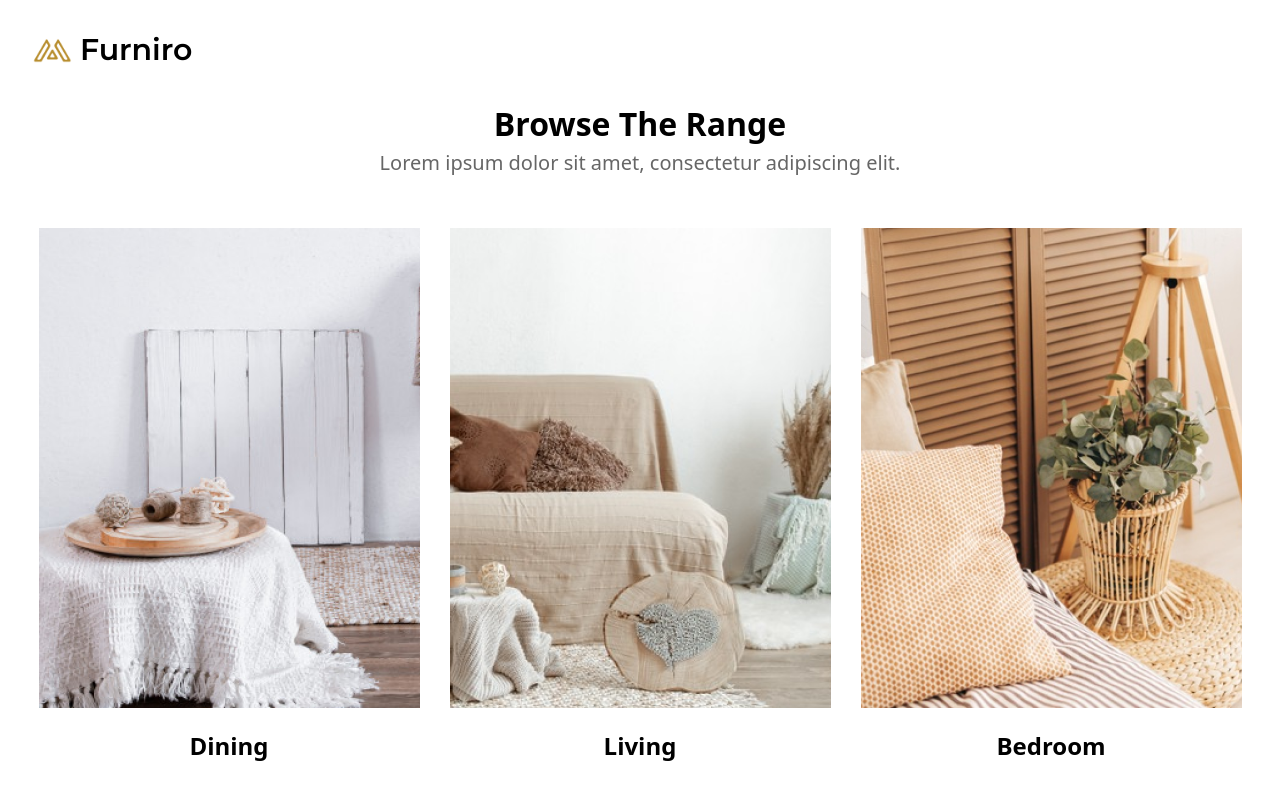
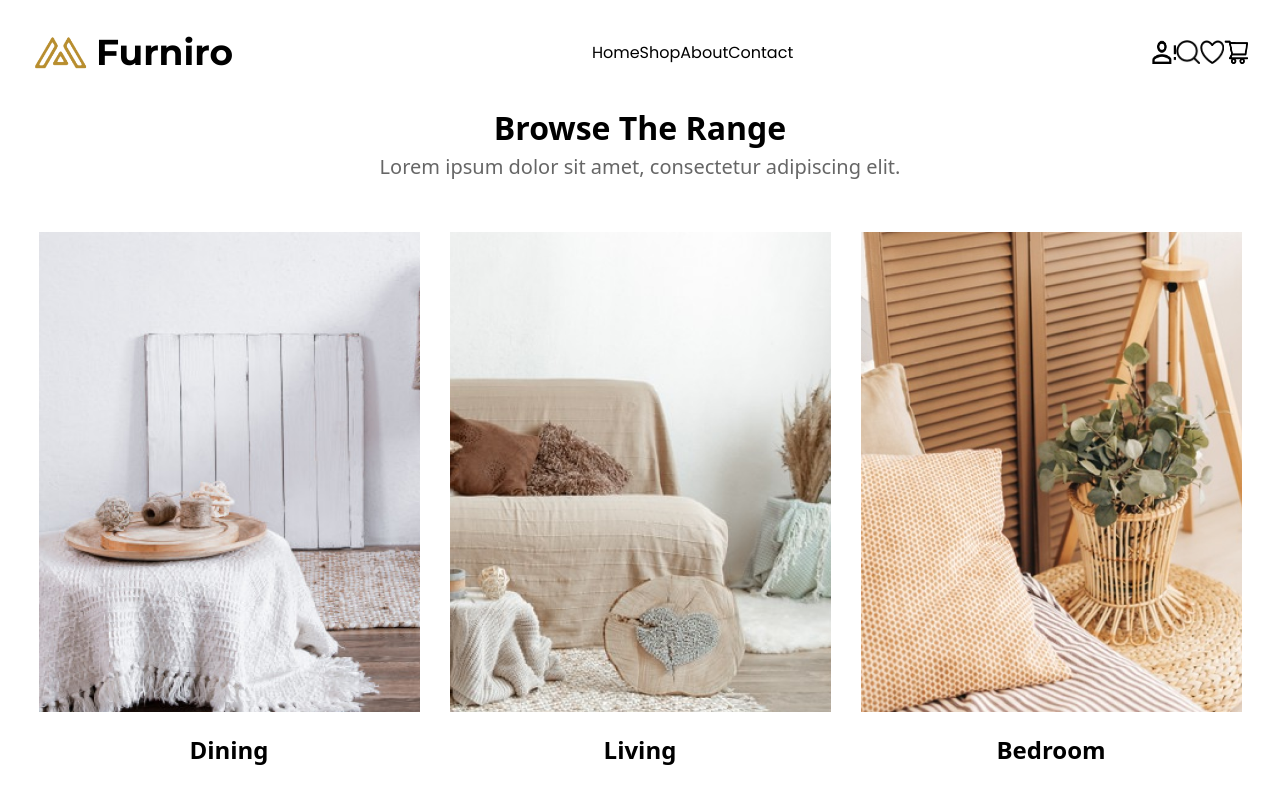
Before and after one commit to Amelss/furnio, a React (Vite) app: page / in a window 1280 px wide. Shown: the top 800 px of the page. Built offline with nearby package versions, Linux system fonts and the light colour scheme.

Commit message:
Adding colors to config and created mobile menu

```diff
--- a/package.json
+++ b/package.json
@@ -12,6 +12,7 @@
   },
   "dependencies": {
     "react": "^18.2.0",
+    "react-burger-menu": "^3.0.9",
     "react-dom": "^18.2.0",
     "react-router": "^6.15.0",
     "react-router-dom": "^6.15.0"
--- a/src/components/Header.jsx
+++ b/src/components/Header.jsx
@@ -1,23 +1,87 @@
 import { Link } from "react-router-dom"
+import { slide as Menu } from "react-burger-menu";
 
 
 export default function Header() {
   return (
-      <div>
-      <div className="">
+    <div>
+      {/* -------------DESKTOP NAV------------- */}
+      <nav className="hidden md:flex p-3 md:p-8 items-center justify-between">
         <div>
-          <div className="flex items-center p-3 md:p-8">
-            <img src="./src/assets/logo.png" alt="logo" className="w-10" />
-            <h2 className="font-montserrat font-bold ml-2 text-3xl">Furniro</h2>
+          <div className="flex items-center ">
+            <img
+              src="./src/assets/logo.png"
+              alt="logo"
+              className="w-10 md:w-14"
+            />
+            <h2 className="font-montserrat font-bold ml-2 text-3xl md:text-4xl">
+              Furniro
+            </h2>
           </div>
-
         </div>
         <div>
-          <Link to={"/"}> </Link>
+          <Link to={"/"} className="font-poppins">
+            Home
+          </Link>
+          <Link to={"/"} className="font-poppins">
+            Shop
+          </Link>
+          <Link to={"/"} className="font-poppins">
+            About
+          </Link>
+          <Link to={"/"} className="font-poppins">
+            Contact
+          </Link>
         </div>
 
-      </div>
+        <div className="flex justify-between">
+          <img
+            src="./src/assets/account.png"
+            alt="logo"
+            className="w-4 md:w-6"
+          />
+          <img
+            src="./src/assets/search.png"
+            alt="logo"
+            className="w-4 md:w-6"
+          />
+          <img src="./src/assets/heart.png" alt="logo" className="w-4 md:w-6" />
+          <img src="./src/assets/cart.png" alt="logo" className="w-4 md:w-6" />
+        </div>
+      </nav>
 
-      </div>
-  )
+      {/*----------------- MOBILE NAV --------------*/}
+      <nav className="md:hidden p-3 items-center justify-between">
+        <div>
+          <div className="flex items-center ">
+            <img
+              src="./src/assets/logo.png"
+              alt="logo"
+              className="w-10 md:w-14"
+            />
+            <h2 className="font-montserrat font-bold ml-2 text-3xl md:text-4xl">
+              Furniro
+            </h2>
+          </div>
+        </div>
+
+        <div>
+          <Menu>
+            <Link to={"/"} className="font-poppins">
+              Home
+            </Link>
+            <Link to={"/"} className="font-poppins">
+              Shop
+            </Link>
+            <Link to={"/"} className="font-poppins">
+              About
+            </Link>
+            <Link to={"/"} className="font-poppins">
+              Contact
+            </Link>
+          </Menu>
+        </div>
+      </nav>
+    </div>
+  );
 }
--- a/src/index.css
+++ b/src/index.css
@@ -1,6 +1,79 @@
-@import url('https://fonts.googleapis.com/css2?family=Inter:wght@200;300;400;500;600;700&family=Montserrat:wght@300;500;600&display=swap');
+@import url('https://fonts.googleapis.com/css2?family=Inter:wght@200;300;400;500;600;700&family=Montserrat:wght@300;500;600;700;800&display=swap');
 @import url('https://fonts.googleapis.com/css2?family=Inter:wght@200;300;400;500;600;700&family=Poppins:wght@200;300;400;500;600&display=swap');
 
 @tailwind base;
 @tailwind components;
 @tailwind utilities;
+
+.bm-burger-button {
+  position: absolute;
+  width: 30px;
+  height: 25px;
+  right: 15px;
+  top: 18px;
+  padding: 3px;
+}
+
+/* Color/shape of burger icon bars */
+.bm-burger-bars {
+  background: #373a47;
+}
+
+/* Color/shape of burger icon bars on hover*/
+.bm-burger-bars-hover {
+  background: #a90000;
+}
+
+/* Position and sizing of clickable cross button */
+.bm-cross-button {
+  height: 24px;
+  width: 24px;
+}
+
+/* Color/shape of close button cross */
+.bm-cross {
+  background: #bdc3c7;
+}
+
+/*
+Sidebar wrapper styles
+Note: Beware of modifying this element as it can break the animations - you should not need to touch it in most cases
+*/
+.bm-menu-wrap {
+   position: absolute;
+   height: 100%;
+   left: 0px;
+   top: 0;
+   margin-left: 0;
+}
+
+/* General sidebar styles */
+.bm-menu {
+  background: pink;
+  width: 100%;
+  left: 0;
+  position: absolute;
+  font-size: 1.15em;
+}
+
+
+/* Wrapper for item list */
+.bm-item-list {
+  color: #b8b7ad;
+  padding: 0.8em;
+}
+
+/* Individual item */
+.bm-item {
+  display: inline-block;
+}
+
+/* Styling of overlay */
+.bm-overlay {
+  background: rgba(0, 0, 0, 0.3);
+  position: absolute;
+  height: 100%;
+  left: 0px;
+  top: 0;
+  margin-left: 0;
+}
--- a/src/output.css
+++ b/src/output.css
@@ -1,4 +1,4 @@
-@import url('https://fonts.googleapis.com/css2?family=Inter:wght@200;300;400;500;600;700&family=Montserrat:wght@300;500;600&display=swap');
+@import url('https://fonts.googleapis.com/css2?family=Inter:wght@200;300;400;500;600;700&family=Montserrat:wght@300;500;600;700;800&display=swap');
 
 @import url('https://fonts.googleapis.com/css2?family=Inter:wght@200;300;400;500;600;700&family=Poppins:wght@200;300;400;500;600&display=swap');
 
@@ -538,14 +538,6 @@ video {
   --tw-backdrop-sepia:  ;
 }
 
-.m-2{
-  margin: 0.5rem;
-}
-
-.m-4{
-  margin: 1rem;
-}
-
 .mb-\[100px\]{
   margin-bottom: 100px;
 }
@@ -556,6 +548,10 @@ video {
 
 .mb-\[60px\]{
   margin-bottom: 60px;
+}
+
+.ml-2{
+  margin-left: 0.5rem;
 }
 
 .ml-\[100px\]{
@@ -574,20 +570,20 @@ video {
   margin-top: 50px;
 }
 
-.ml-4{
-  margin-left: 1rem;
+.flex{
+  display: flex;
 }
 
-.ml-3{
-  margin-left: 0.75rem;
+.hidden{
+  display: none;
 }
 
-.ml-2{
-  margin-left: 0.5rem;
+.w-10{
+  width: 2.5rem;
 }
 
-.flex{
-  display: flex;
+.w-4{
+  width: 1rem;
 }
 
 .w-\[100\%\]{
@@ -598,22 +594,6 @@ video {
   width: 1200px;
 }
 
-.w-10{
-  width: 2.5rem;
-}
-
-.w-20{
-  width: 5rem;
-}
-
-.w-24{
-  width: 6rem;
-}
-
-.w-14{
-  width: 3.5rem;
-}
-
 .max-w-\[285px\]{
   max-width: 285px;
 }
@@ -622,20 +602,16 @@ video {
   flex-direction: column;
 }
 
-.content-center{
-  align-content: center;
-}
-
-.items-end{
-  align-items: flex-end;
-}
-
 .items-center{
   align-items: center;
 }
 
 .justify-center{
   justify-content: center;
+}
+
+.justify-between{
+  justify-content: space-between;
 }
 
 .justify-around{
@@ -654,10 +630,6 @@ video {
   gap: 30px;
 }
 
-.p-2{
-  padding: 0.5rem;
-}
-
 .p-3{
   padding: 0.75rem;
 }
@@ -668,6 +640,15 @@ video {
 
 .font-montserrat{
   font-family: Montserrat;
+}
+
+.font-poppins{
+  font-family: Poppins;
+}
+
+.text-3xl{
+  font-size: 1.875rem;
+  line-height: 2.25rem;
 }
 
 .text-\[16px\]{
@@ -686,16 +667,6 @@ video {
   font-size: 32px;
 }
 
-.text-2xl{
-  font-size: 1.5rem;
-  line-height: 2rem;
-}
-
-.text-3xl{
-  font-size: 1.875rem;
-  line-height: 2.25rem;
-}
-
 .font-bold{
   font-weight: 700;
 }
@@ -710,10 +681,6 @@ video {
 
 .font-semibold{
   font-weight: 600;
-}
-
-.font-black{
-  font-weight: 900;
 }
 
 .leading-\[24px\]{
@@ -757,11 +724,6 @@ video {
   color: rgb(236 72 153 / var(--tw-text-opacity));
 }
 
-.text-red-500{
-  --tw-text-opacity: 1;
-  color: rgb(239 68 68 / var(--tw-text-opacity));
-}
-
 .underline{
   text-decoration-line: underline;
 }
@@ -771,16 +733,114 @@ video {
   outline-offset: 2px;
 }
 
+.bm-burger-button {
+  position: absolute;
+  width: 30px;
+  height: 25px;
+  right: 15px;
+  top: 18px;
+  padding: 3px;
+}
+
+/* Color/shape of burger icon bars */
+
+.bm-burger-bars {
+  background: #373a47;
+}
+
+/* Color/shape of burger icon bars on hover*/
+
+.bm-burger-bars-hover {
+  background: #a90000;
+}
+
+/* Position and sizing of clickable cross button */
+
+.bm-cross-button {
+  height: 24px;
+  width: 24px;
+}
+
+/* Color/shape of close button cross */
+
+.bm-cross {
+  background: #bdc3c7;
+}
+
+/*
+Sidebar wrapper styles
+Note: Beware of modifying this element as it can break the animations - you should not need to touch it in most cases
+*/
+
+.bm-menu-wrap {
+  position: absolute;
+  height: 100%;
+  left: 0px;
+  top: 0;
+  margin-left: 0;
+}
+
+/* General sidebar styles */
+
+.bm-menu {
+  background: pink;
+  width: 100%;
+  left: 0;
+  position: absolute;
+  font-size: 1.15em;
+}
+
+/* Wrapper for item list */
+
+.bm-item-list {
+  color: #b8b7ad;
+  padding: 0.8em;
+}
+
+/* Individual item */
+
+.bm-item {
+  display: inline-block;
+}
+
+/* Styling of overlay */
+
+.bm-overlay {
+  background: rgba(0, 0, 0, 0.3);
+  position: absolute;
+  height: 100%;
+  left: 0px;
+  top: 0;
+  margin-left: 0;
+}
+
 @media (min-width: 768px){
+  .md\:flex{
+    display: flex;
+  }
+
+  .md\:hidden{
+    display: none;
+  }
+
+  .md\:w-14{
+    width: 3.5rem;
+  }
+
+  .md\:w-6{
+    width: 1.5rem;
+  }
+
   .md\:flex-row{
     flex-direction: row;
-  }
-
-  .md\:p-5{
-    padding: 1.25rem;
   }
 
   .md\:p-8{
     padding: 2rem;
   }
+
+  .md\:text-4xl{
+    font-size: 2.25rem;
+    line-height: 2.5rem;
+  }
 }
--- a/tailwind.config.js
+++ b/tailwind.config.js
@@ -8,6 +8,18 @@ module.exports = {
         montserrat: ["Montserrat"],
         poppins: ["Poppins"],
       },
+      colors: {
+        lightYellow: "#FFF3E3",
+        gold: "#B88E2F",
+        badgeGreen: "#2EC1AC",
+        badgeRed: "#E97171",
+        carouselGrey: "#D8D8D8",
+        headingGrey: "#3A3A3A",
+        subtitleGrey: "#616161",
+        cardTextGrey: "#898989",
+        footerGrey: "#9F9F9F",
+        textGrey: "#333333",
+      },
     },
   },
   plugins: [],
```
Also changed, not shown: 1 other file (tests, documents, lock files or other folders).
